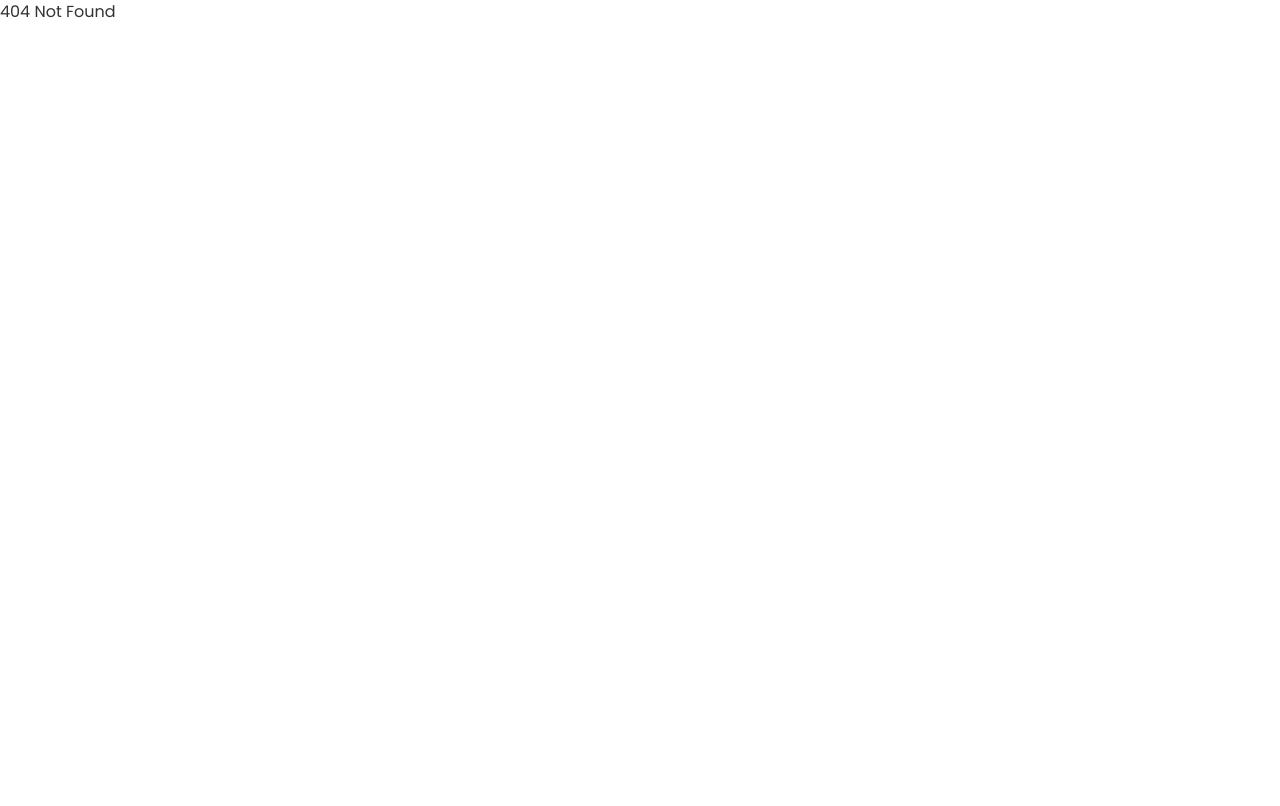
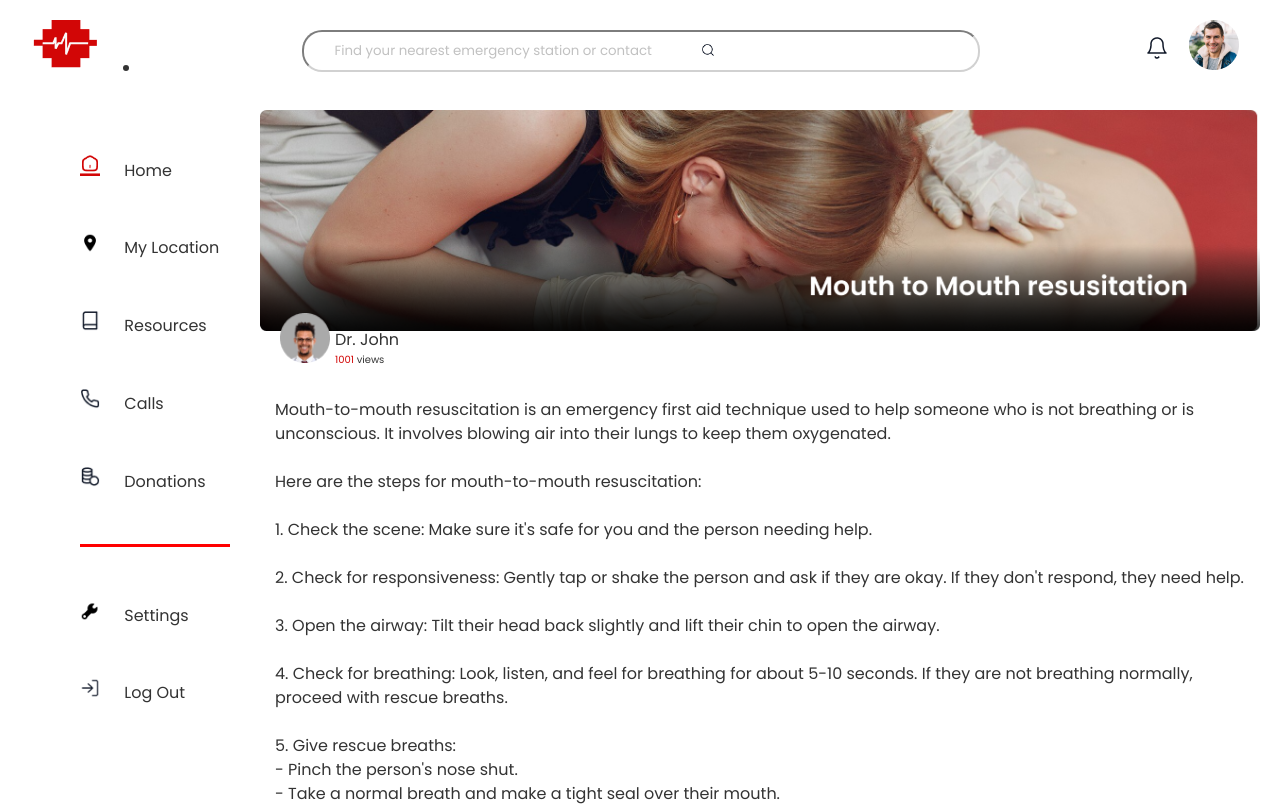
Before and after one commit to GenesysLearnable/ES-FE-5, a React (Vite) app: page /ResourcesSecondPage in a window 1280 px wide. Before the commit this address had no page. Shown: the top 806 px of the page. Built offline with nearby package versions, Linux system fonts and the light colour scheme; a web font is replaced by a local one.

Commit message:
added resources second page

```diff
--- a/src/App.jsx
+++ b/src/App.jsx
@@ -23,6 +23,7 @@ import NotFoundPage from "./pages/NotFoundPage";
 import Resources from './recourcespage/resources';
 import ResourcesFirstPage from './recourcespage/resourcesFirstPage';
 import Donation from './donationpage/donation';
+import ResourcesSecondPage from './recourcespage/resourcesSecondPage';
 
 
 function App() {
@@ -39,6 +40,7 @@ function App() {
         <Route path="/ContactUs" element={<ContactUs />} />
         <Route path="/Resources" element={<Resources />} />
         <Route path="/ResourcesFirstPage" element={<ResourcesFirstPage />} />
+        <Route path="/ResourcesSecondPage" element={<ResourcesSecondPage />} />
         <Route path="/Donation" element={<Donation />} />
         <Route path="/About" element={<About />} />
         <Route path="*" element={<NotFoundPage />} />
--- a/src/recourcespage/resources.jsx
+++ b/src/recourcespage/resources.jsx
@@ -148,7 +148,9 @@ function Resources() {
                     <p className="inner-res-view">
                       <span>1001</span> views
                     </p>
-                    <span className="read-more">read more...</span>
+                    <Link to="/ResourcesSecondPage">
+                      <span className="read-more">read more...</span>
+                    </Link>
                   </div>
                 </div>
               </div>
--- /dev/null
+++ b/src/recourcespage/resourcesSecondPage.jsx
@@ -0,0 +1,166 @@
+import { useState } from "react";
+import { Link } from "react-router-dom";
+import logo from "../pages/home-image/saveme logo 2.png";
+import searchIcon from "../pages/home-image/Icon.png";
+import bell from "../pages/home-image/bell.png";
+import portrait from "../pages/home-image/Portrait of modern man.png";
+import frame from "../pages/home-image/Frame 12.png";
+import location from "../pages/home-image/icons8-location-24.png";
+import book from "../pages/home-image/book.png";
+import phone from "../pages/home-image/phone.png";
+import coins from "../pages/home-image/coin-stack.png";
+import login from "../pages/home-image/log-in.png";
+import spanner from "../pages/home-image/icons8-spanner-24.png";
+import chest from "./recources-images/Group 74.png";
+import frame2352 from "./recources-images/Frame 2362.png";
+import resustation from './recources-images/Group 74 (1).png'
+
+function ResourcesSecondPage() {
+  const [query, setQuery] = useState("");
+
+  const handleInputChange = (event) => {
+    setQuery(event.target.value);
+  };
+
+  const handleKeyDown = (event) => {
+    if (event.key === "Enter") {
+      console.log("Searching for:", query);
+    }
+  };
+
+  return (
+    <div>
+      <nav>
+        <ul>
+          <li>
+            <Link to="/Home">
+              <img id="logo-1" src={logo} alt="" />
+            </Link>
+          </li>
+        </ul>
+
+        <div className="search-container-1">
+          <img className="search-icon-1" src={searchIcon} alt="Search" />
+          <input
+            type="text"
+            placeholder="Find your nearest emergency station or contact"
+            value={query}
+            onChange={handleInputChange}
+            onKeyDown={handleKeyDown}
+          />
+        </div>
+
+        <div className="nav-IMG-1">
+          <img id="bell-1" src={bell} alt="" />
+          <a href="">
+            <img src={portrait} alt="" />
+          </a>
+        </div>
+      </nav>
+
+      <section>
+        <div className="location-quick-section">
+          <div className="location-inner-quick-section">
+            <ul>
+              <li className="location-inner-quick-section-1">
+                <Link to="/Home">
+                  <img src={frame} alt="" />{" "}
+                  <span className="location-inner-quick-section-1-1">Home</span>
+                </Link>
+              </li>
+              <li className="location-inner-quick-section-1">
+                <Link to="/">
+                  <img src={location} alt="" />{" "}
+                  <span className="location-inner-quick-section-1-1">
+                    My Location
+                  </span>
+                </Link>
+              </li>
+              <li className="location-inner-quick-section-1">
+                <Link to="/Resources">
+                  <img src={book} alt="" />{" "}
+                  <span className="location-inner-quick-section-1-1">
+                    Resources
+                  </span>
+                </Link>
+              </li>
+              <li className="location-inner-quick-section-1">
+                <Link to="/Call">
+                  <img src={phone} alt="" />{" "}
+                  <span className="location-inner-quick-section-1-1">
+                    Calls
+                  </span>
+                </Link>
+              </li>
+              <li className="location-inner-quick-section-1 location-bottom-line">
+                <Link to="/">
+                  <img src={coins} alt="" />{" "}
+                  <span className="location-inner-quick-section-1-1">
+                    Donations
+                  </span>
+                </Link>
+              </li>
+            </ul>
+            <span>&nbsp;&nbsp;</span>
+            <div>
+              <ul>
+                {" "}
+                {}
+                <li className="location-inner-quick-section-1 location-top-line">
+                  <Link to="/">
+                    <img src={spanner} alt="" />{" "}
+                    <span className="location-inner-quick-section-1-1">
+                      Settings
+                    </span>
+                  </Link>
+                </li>
+                <li className="location-inner-quick-section-1">
+                  <Link to="/">
+                    <img src={login} alt="" />{" "}
+                    <span className="location-inner-quick-section-1-1">
+                      Log Out
+                    </span>
+                  </Link>
+                </li>
+              </ul>
+            </div>
+          </div>
+          <div className="ResourcesFirstPage-1">
+            <img className="firstpage-image" src={resustation} alt="" />
+            <div className="firstpage">
+              <img id="firstpage-image" src={frame2352} alt="" />
+              <div className="inner-ResourcesFirstPage">
+                <p>Dr. John</p>
+                <p className="inner-firstpage">
+                  <span>1001</span> views
+                </p>
+              </div>
+            </div>
+            <div className="firstpage-Article">
+            <p>Mouth-to-mouth resuscitation is an emergency first aid technique used to help someone who is not breathing or is unconscious. It involves blowing air into their lungs to keep them oxygenated.</p>
+            <br />
+            <p>Here are the steps for mouth-to-mouth resuscitation:</p>
+            <br />
+            <p>1. Check the scene: Make sure it's safe for you and the person needing help.</p>
+            <br />
+            <p>2. Check for responsiveness: Gently tap or shake the person and ask if they are okay. If they don't respond, they need help.</p>
+            <br />
+            <p>3. Open the airway: Tilt their head back slightly and lift their chin to open the airway.</p>
+            <br />
+            <p> 4. Check for breathing: Look, listen, and feel for breathing for about 5-10 seconds. If they are not breathing normally, proceed with rescue breaths.</p>
+            <br />
+            <p>5. Give rescue breaths: <br /> - Pinch the person's nose shut. <br /> - Take a normal breath and make a tight seal over their mouth. <br /> - Blow steadily into their mouth for about 1 second, watching for their chest to rise. <br /> - Repeat this process to give 2 rescue breaths.</p>
+            <br />
+            <p>6. Check for pulse: If you don't feel a pulse, start CPR. If you feel a pulse but no normal breathing, continue rescue breaths.</p>
+            <br />
+            <p>These steps are meant to keep oxygen flowing into the person's lungs until professional medical help arrives. Practice and training in first aid are valuable skills to have in emergencies.</p>
+            <br />
+            </div>
+          </div>
+        </div>
+      </section>
+    </div>
+  );
+}
+
+export default ResourcesSecondPage;
```
Also changed, not shown: package.json (+7 -7 lines), src/recourcespage/recources-images/Group 74 (1).png (added), 1 other file (tests, documents, lock files or other folders).
